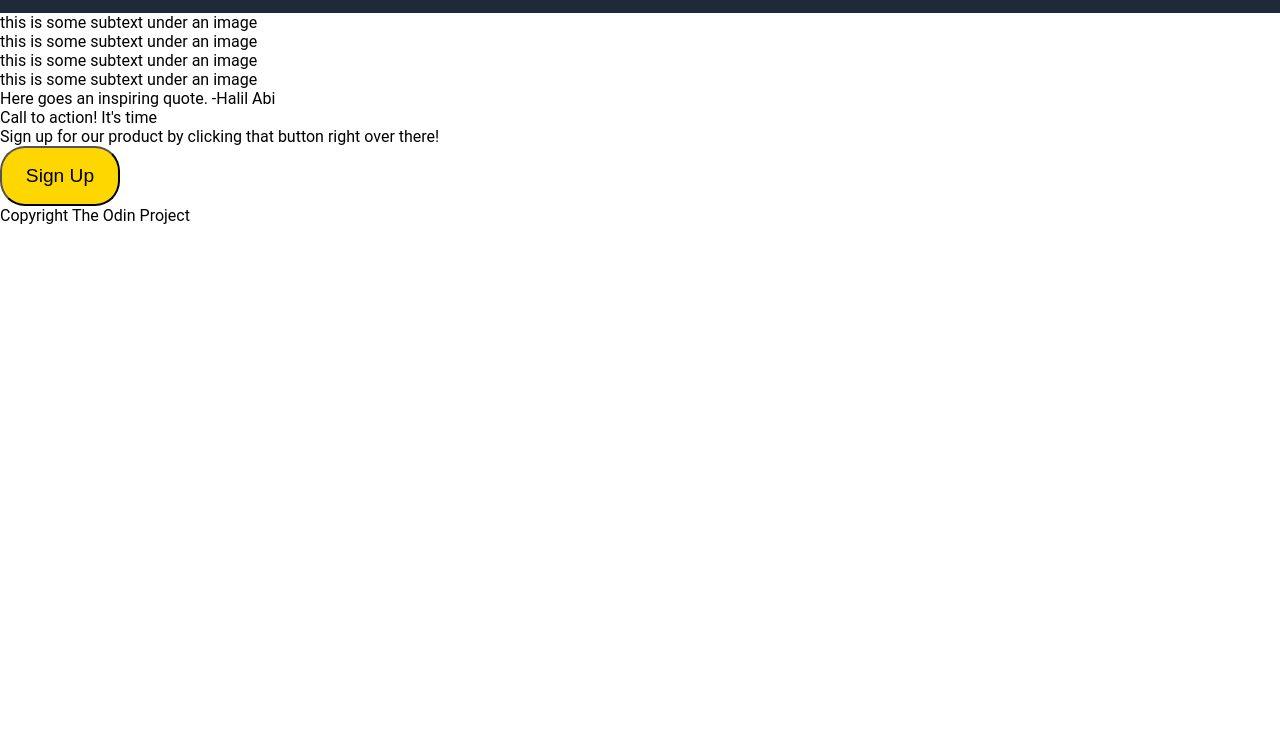
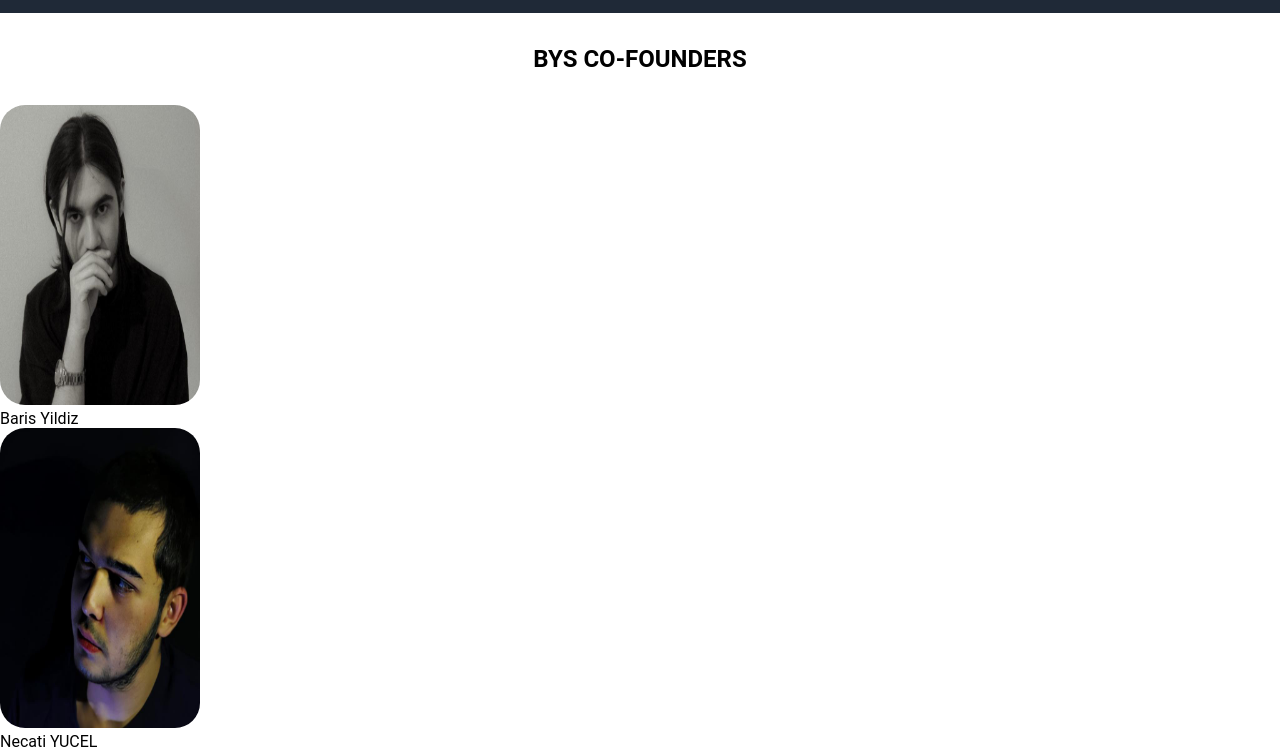
Before and after one commit to halileryildirim/landing-page, a plain HTML site: page index.html in a window 1280 px wide. Shown: the part 409-1157 px from the top of the page. Before the commit the page ends 800 px from the top, so only its background shows below. Drawn offline with Linux system fonts and the light colour scheme.

Commit message:
Updated css with information section

```diff
--- a/index.html
+++ b/index.html
@@ -9,9 +9,9 @@
         <div class="header">
             <div class="header-title">BYS HQ</div>
             <ul>
-                <li><a href="#">Youtube</a></li>
-                <li><a href="#">Twitter</a></li>
-                <li><a href="#">Instagram</a></li>
+                <li><a href="youtube.com">Youtube</a></li>
+                <li><a href="twitter.com">Twitter</a></li>
+                <li><a href="instagram.com">Instagram</a></li>
             </ul>
         </div>
         <div class="content">
@@ -20,20 +20,26 @@
                 <div class="short-info">BYS HQ a.k.a "Bos yapilmasini sevmem" is founded in 2020 by Halil Abi with the help of Supercalu, Gumo, N.E.C.O and Cyclope.</div>
                 <button class="join-button">Join BYS</button>
             </div>
-
             <img id="logo" src="./images/bys-logo.png" alt="BYS logo">
-
         </div>
-        <div class="information-title"></div>
+        <div class="information-title">BYS CO-FOUNDERS</div>
         <div class="information">
-            <!--Image bulduğunda <img> ile ekle.-->
-            <div class="text">this is some subtext under an image</div>
-            <!--Image bulduğunda <img> ile ekle.-->
-            <div class="text">this is some subtext under an image</div>
-            <!--Image bulduğunda <img> ile ekle.-->
-            <div class="text">this is some subtext under an image</div>
-            <!--Image bulduğunda <img> ile ekle.-->
-            <div class="text">this is some subtext under an image</div>
+            <div class="uyeler">
+                <img src="./images/baris.png" alt="barash picture">
+                <div class="text"><a style="color: black;" href="https://steamcommunity.com/id/Supercalu" target="_blank">Baris Yildiz</a></div>
+            </div>
+            <div class="uyeler">
+                <img src="./images/neco.png" alt="neco picture">
+                <div class="text">Necati YUCEL</div>
+            </div>
+            <div class="uyeler">
+                <img src="./images/hazar.png" alt="hazar picture">
+                <div class="text">Hazar ERTHUNDER</div>
+            </div>
+            <div class="uyeler">
+                <img src="./images/mert.png" alt="gumo picture">
+                <div class="text">B. Mert GUMRAH</div>
+            </div>
         </div>
         <div class="quote-container">
             <div class="quote">Here goes an inspiring quote. -Halil Abi</div>
--- a/style.css
+++ b/style.css
@@ -1,10 +1,10 @@
 html, body{
+    font-family: Roboto, sans-serif;
+    margin: 0;
+    height: 100%;
+    background-color: white;
     display: flex;
     flex-direction: column;
-    background-color: white;
-    margin: 0;
-    height: 100%;
-    font-family: Roboto, sans-serif;
 
 }
 
@@ -26,7 +26,7 @@ html, body{
 ul {
     list-style: none;
     display: flex;
-    gap: 8px;
+    gap: 16px;
     font-size: 24px;
     margin: 0 100px;
 }
@@ -82,3 +82,21 @@ a {
     font-size: 18px;
     color: #E5E7EB;
 }
+
+img {
+    width: 200px;
+    height: 300px;
+    border-radius: 25px;
+    border-color: black;
+}
+
+.information-title {
+    text-align: center;
+    font-size: 24px;
+    font-weight: 700;
+    margin: 32px 0;
+}
+
+.uyeler {
+    color: black;
+}
```
